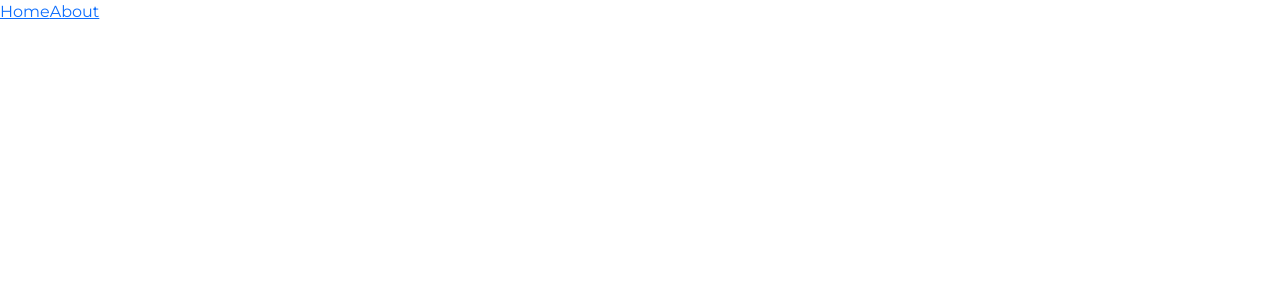
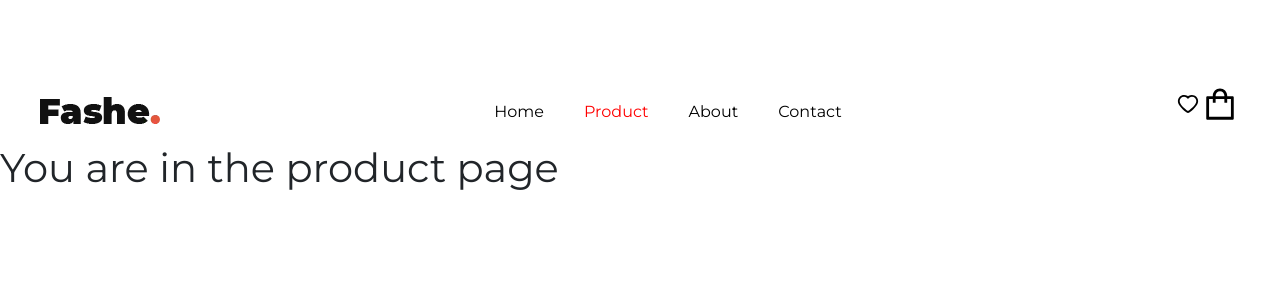
Before and after one commit to Jackmarrow/cs_projet_react_oussama_boussouf, a React (Create React App) app: page /product in a window 1280 px wide. Before the commit this address had no page. Shown: the top 300 px of the page. Built offline with nearby package versions, Linux system fonts and the light colour scheme.

Commit message:
Finished navbar section

```diff
--- a/src/App.js
+++ b/src/App.js
@@ -3,7 +3,12 @@ import { Route, Routes } from "react-router-dom";
 import { Home } from "./pages/home/Home";
 import { About } from "./pages/about/About";
 import { Navigation } from "./layouts/Navigation";
+import { Product } from "./pages/product/Product";
+import { Contact } from "./pages/contact/Contact";
+import '../node_modules/bootstrap/dist/js/bootstrap.bundle.min.js'
 import './App.scss';
+
+
 export const App = () => {
   return (
     <>
@@ -11,6 +16,8 @@ export const App = () => {
       <Routes>
         <Route path="/" element={<Home />} />
         <Route path="/about" element={<About />} />
+        <Route path="/product" element={<Product />}/>
+        <Route path="/contact" element={<Contact />}/>
       </Routes>
     </>
   );
--- a/src/App.scss
+++ b/src/App.scss
@@ -1,5 +1,6 @@
+@import './styles/variables';
+@import './styles/fonts';
 @import '../node_modules/bootstrap/scss/bootstrap.scss';
-@import './styles/fonts';
 
 
 *{
--- a/src/layouts/Navigation.js
+++ b/src/layouts/Navigation.js
@@ -1,10 +1,23 @@
-import { NavLink } from "react-router-dom"
+import { NavLink } from "react-router-dom";
+import logo from '../assets/images/logo.png.webp';
+import './Navigation.scss';
+import {AiOutlineHeart, AiOutlineShopping} from 'react-icons/ai';
+import {FiMenu} from 'react-icons/fi';
 
 export const Navigation = () => {
     return (
-        <nav>
-            <NavLink to={"/"}>Home</NavLink>
-            <NavLink to={"/about"}>About</NavLink>
+        <nav className="nav-bar px-2 pb-1">
+            <img src={logo} alt="logo" />
+            <ul>
+            <NavLink className="mx-1"  to={"/"}>Home</NavLink>
+            <NavLink className="mx-1"  to={"/product"}>Product</NavLink>
+            <NavLink className="mx-1"  to={"/about"}>About</NavLink>
+            <NavLink className="mx-1"  to={"/contact"}>Contact</NavLink>
+            </ul>
+            <div className="d-flex align-items-center">
+                <button className="border-0 bg-transparent"> <AiOutlineHeart style={{fontSize: '1.5rem'}}/></button>
+                 <button className="border-0 bg-transparent"> <AiOutlineShopping style={{fontSize: '2.5rem'}}/> </button>
+            </div>
         </nav>
     )
 }
--- /dev/null
+++ b/src/layouts/Navigation.scss
@@ -0,0 +1,20 @@
+@import '../styles/variables';
+
+.nav-bar{
+    height: 18vh;
+    background-color: white;
+    display: flex;
+    justify-content: space-between;
+    align-items: flex-end;
+
+    ul{
+        a{
+            text-decoration: none;
+            color: black;
+        }
+
+        .active{
+            color: red;
+        }
+    }
+}
--- a/src/pages/about/About.js
+++ b/src/pages/about/About.js
@@ -3,6 +3,7 @@ import React from "react";
 export const About = () => {
   return (
     <>
+      <h1>You are in the About page</h1>
     </>
   );
 };
--- a/src/pages/home/Home.js
+++ b/src/pages/home/Home.js
@@ -4,9 +4,11 @@ import './Home.scss';
 
 
 
+
 export const Home = () => {
   return (
     <>
+
     </>
   );
 };
--- a/src/styles/_variables.scss
+++ b/src/styles/_variables.scss
@@ -1,6 +1,15 @@
 @import "../../node_modules/bootstrap/scss/functions";
 @import "../../node_modules/bootstrap/scss/variables";
 
+$light-green: #66a8a6;
+$light-gray: #a6a7a6;
+$light-orange: #e65540;
+
+$custom-colors: (
+  "light-green": $light-green,
+  "light-gray": $light-gray,
+  "light-orange": $light-orange
+);
 
 $theme-colors: map-merge($theme-colors, $custom-colors);
 
```
Also changed, not shown: src/pages/home/components/HeroSection.js (added, +8 -0 lines), src/pages/home/components/HeroSection.scss (added).
